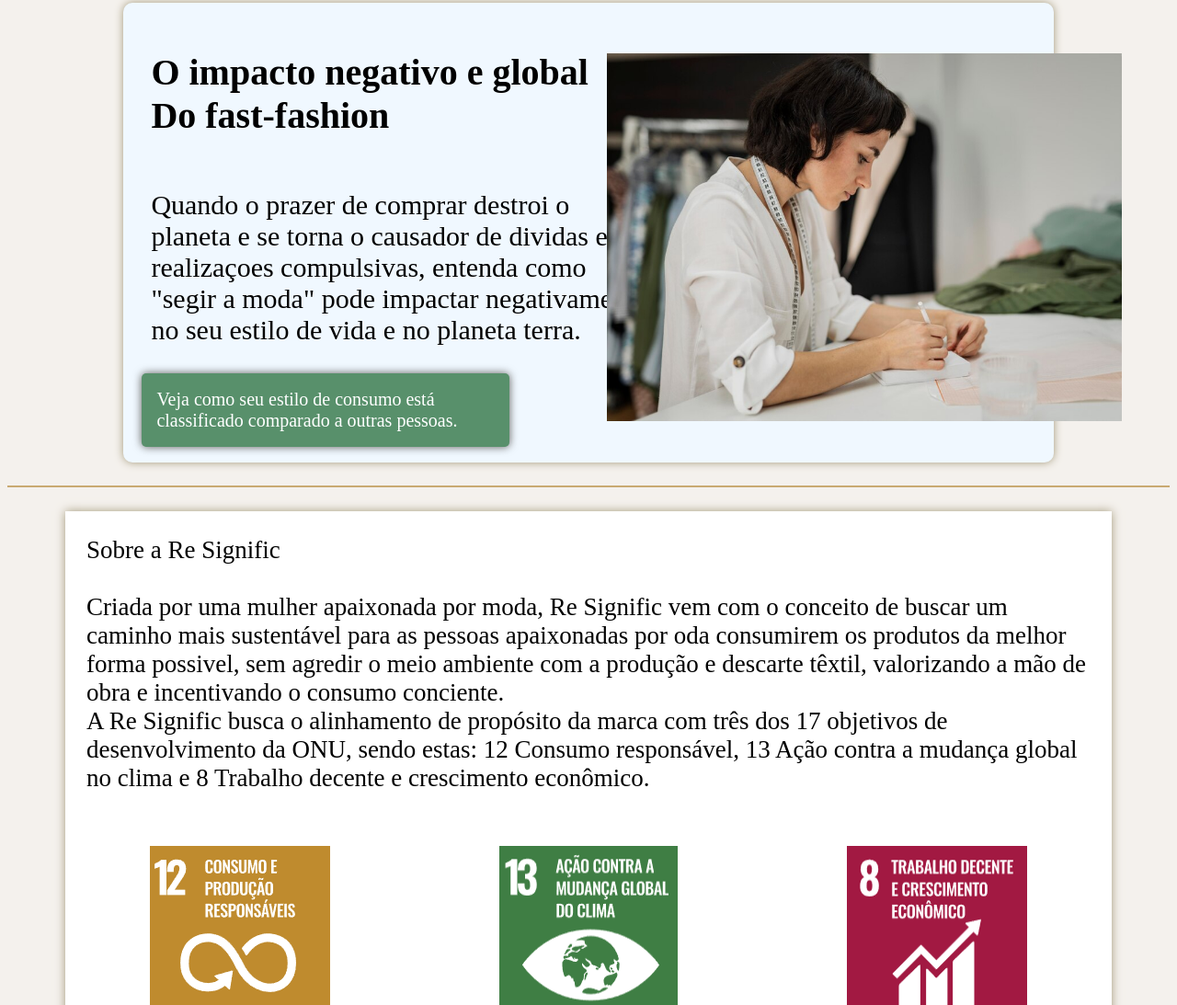
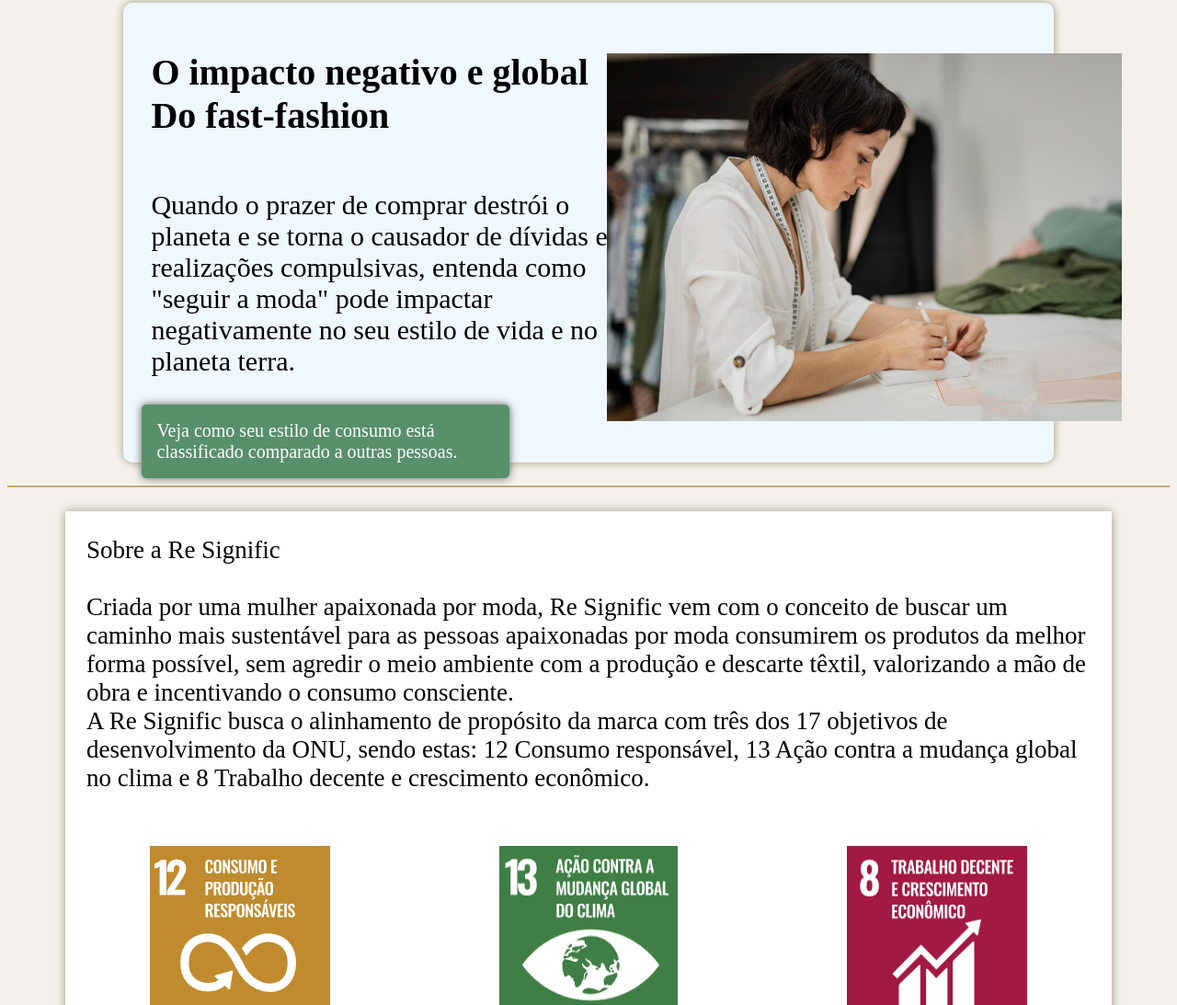
Before and after one commit to CarolinaTimoteo/Projeto-Individual, a website: page public/index.html in a window 1280 px wide. Shown: the part 147-1240 px from the top of the page at 92% size. Drawn offline with Linux system fonts and the light colour scheme.

Commit message:
Ajustes finais

```diff
--- a/public/index.html
+++ b/public/index.html
@@ -42,9 +42,9 @@
                     Do fast-fashion
                 </h1>
                 <p>
-                    Quando o prazer de comprar destroi o planeta e se torna o causador de dividas e realizaçoes
+                    Quando o prazer de comprar destrói o planeta e se torna o causador de dívidas e realizações
                     compulsivas,
-                    entenda como "segir a moda" pode impactar negativamente no seu estilo de vida e no planeta terra.
+                    entenda como "seguir a moda" pode impactar negativamente no seu estilo de vida e no planeta terra.
                 </p>
                 <div class="btn-box">
                     <div class="btn2">
@@ -74,9 +74,9 @@
 
                             Criada por uma mulher apaixonada por moda, Re Signific vem com o conceito de buscar um
                             caminho
-                            mais sustentável para as pessoas apaixonadas por oda consumirem os produtos da melhor forma
-                            possivel, sem agredir o meio ambiente com a produção e descarte têxtil, valorizando a mão de
-                            obra e incentivando o consumo conciente.<br>
+                            mais sustentável para as pessoas apaixonadas por moda consumirem os produtos da melhor forma
+                            possível, sem agredir o meio ambiente com a produção e descarte têxtil, valorizando a mão de
+                            obra e incentivando o consumo consciente.<br>
                             A Re Signific busca o alinhamento de propósito da marca com três dos 17 objetivos de
                             desenvolvimento da ONU, sendo estas: 12 Consumo responsável, 13 Ação contra a mudança global
                             no clima e 8 Trabalho decente e crescimento econômico. <br><br>
--- a/src/controllers/usuarioController.js
+++ b/src/controllers/usuarioController.js
@@ -10,7 +10,7 @@
     } else if (senha == undefined) {
         res.status(400).send("Sua senha está indefinida!");
     } else {
-
+        //Envia o e-mail e a senha e valida se tem ou não este e-mail e senha no banco de dados
         usuarioModel.autenticar(email, senha)
             .then(
                 function (resultadoAutenticar) {
@@ -19,7 +19,7 @@
 
                     if (resultadoAutenticar.length == 1) {
                         console.log(resultadoAutenticar);
-                            res.status(200).json(resultadoAutenticar);
+                        res.status(200).json(resultadoAutenticar);
                     } else if (resultadoAutenticar.length == 0) {
                         res.status(403).send("Email e/ou senha inválido(s)");
                     } else {
@@ -87,7 +87,7 @@
         res.status(400).send("Sua resposta está indefinida!");
     } else {
 
-        usuarioModel.quiz(resposta1, resposta2, resposta3, resposta4, Id )
+        usuarioModel.quiz(resposta1, resposta2, resposta3, resposta4, Id)
             .then(
                 function () {
                     res.status(200).json();
```
Also changed, not shown: public/DASHBOARD.html (+12 -6 lines), public/login.html (+10 -6 lines).
